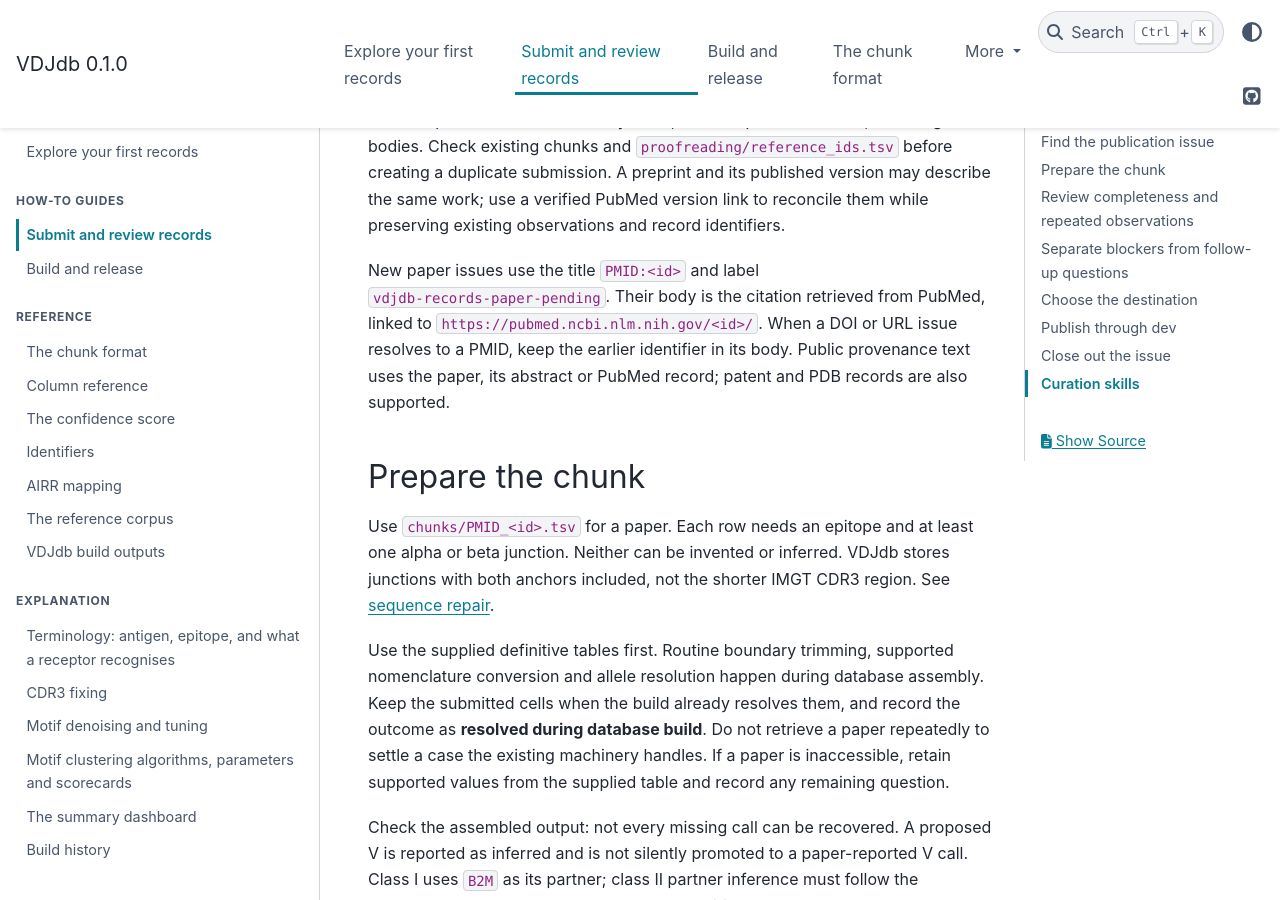
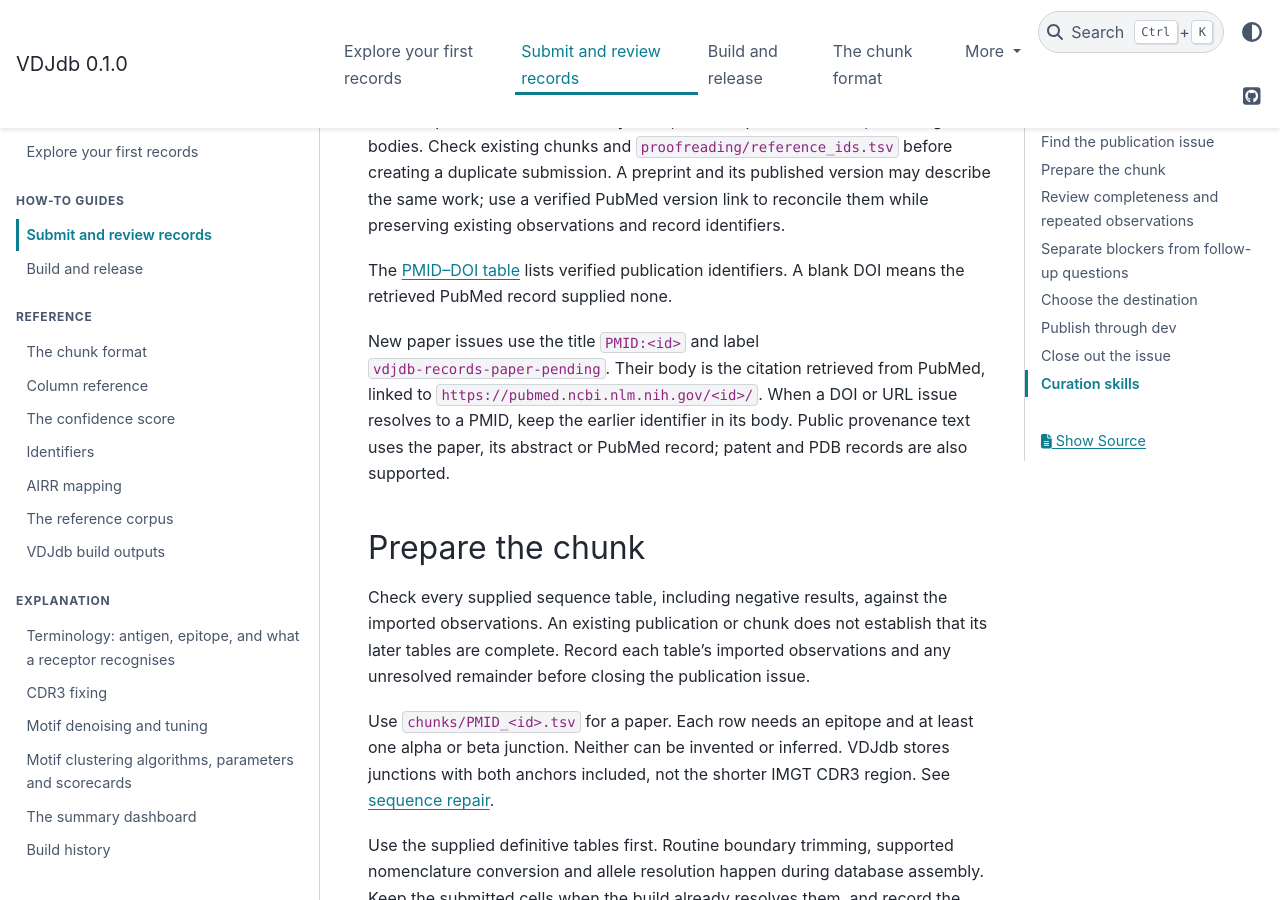
Before and after one commit to antigenomics/vdjdb-db, a Sphinx documentation site: the page built from docs/submission.md, in a window 1280 px wide and 900 px high, scrolled down 370 px. Built offline with Sphinx 7.4.7 and the PyData theme 0.15.4, drawn with Linux system fonts in a browser that asks for light colours.

Commit message:
Document publication coverage checks and verified PubMed DOI mappings

```diff
--- a/docs/submission.md
+++ b/docs/submission.md
@@ -13,12 +13,19 @@ existing chunks and `proofreading/reference_ids.tsv` before creating a duplicate
 A preprint and its published version may describe the same work; use a verified PubMed version
 link to reconcile them while preserving existing observations and record identifiers.
 
+The [PMID–DOI table](https://github.com/antigenomics/vdjdb-db/blob/master/proofreading/pubmed_doi.tsv)
+lists verified publication identifiers. A blank DOI means the retrieved PubMed record supplied none.
+
 New paper issues use the title `PMID:<id>` and label `vdjdb-records-paper-pending`. Their body is
 the citation retrieved from PubMed, linked to `https://pubmed.ncbi.nlm.nih.gov/<id>/`. When a DOI
 or URL issue resolves to a PMID, keep the earlier identifier in its body. Public provenance text
 uses the paper, its abstract or PubMed record; patent and PDB records are also supported.
 
 ## Prepare the chunk
+
+Check every supplied sequence table, including negative results, against the imported observations.
+An existing publication or chunk does not establish that its later tables are complete. Record each
+table's imported observations and any unresolved remainder before closing the publication issue.
 
 Use `chunks/PMID_<id>.tsv` for a paper. Each row needs an epitope and at least one alpha or beta
 junction. Neither can be invented or inferred. VDJdb stores junctions with both anchors included,
```
Also changed, not shown: skills/vdjdb-extract/SKILL.md (+5 -0 lines), 1 other file.
